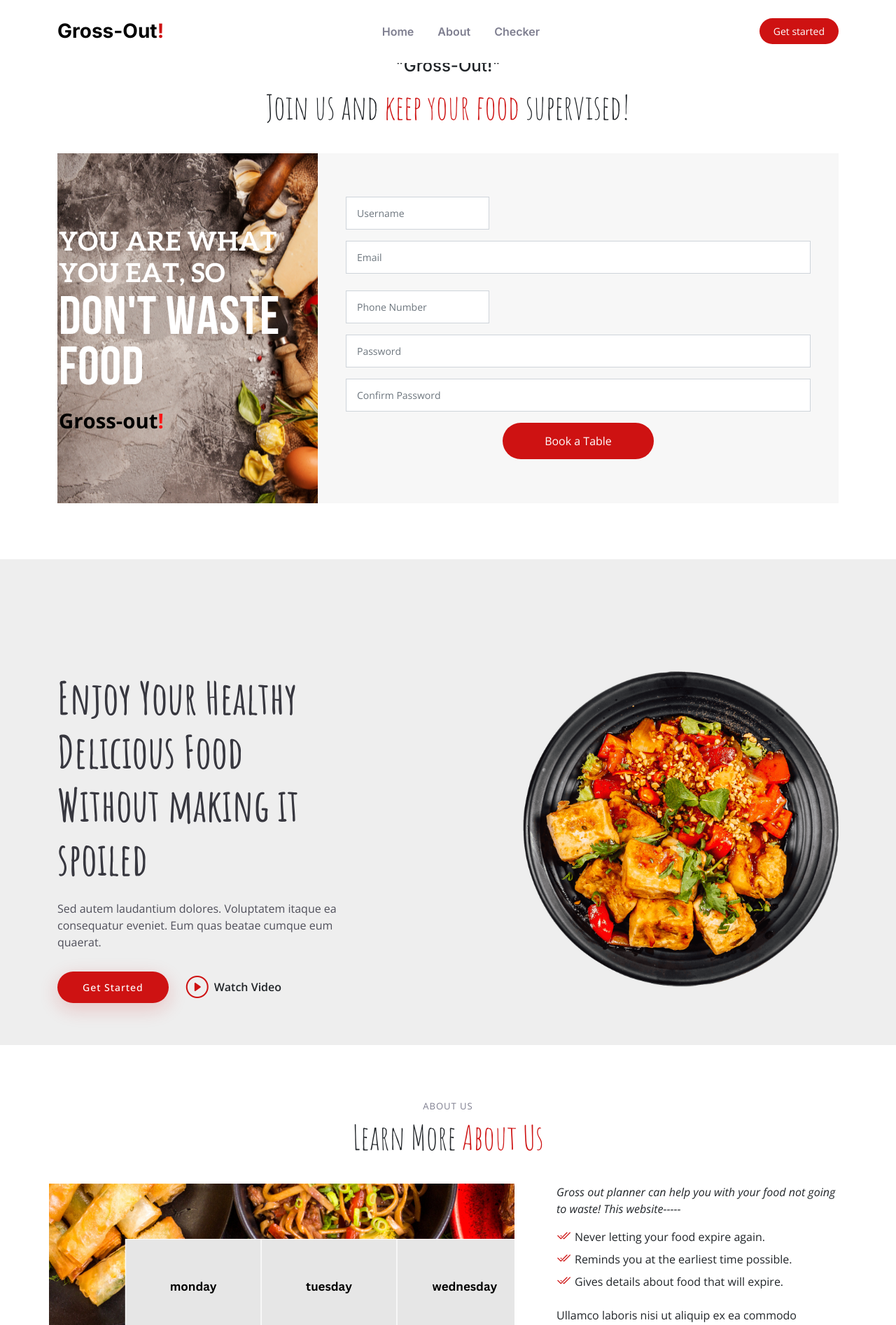
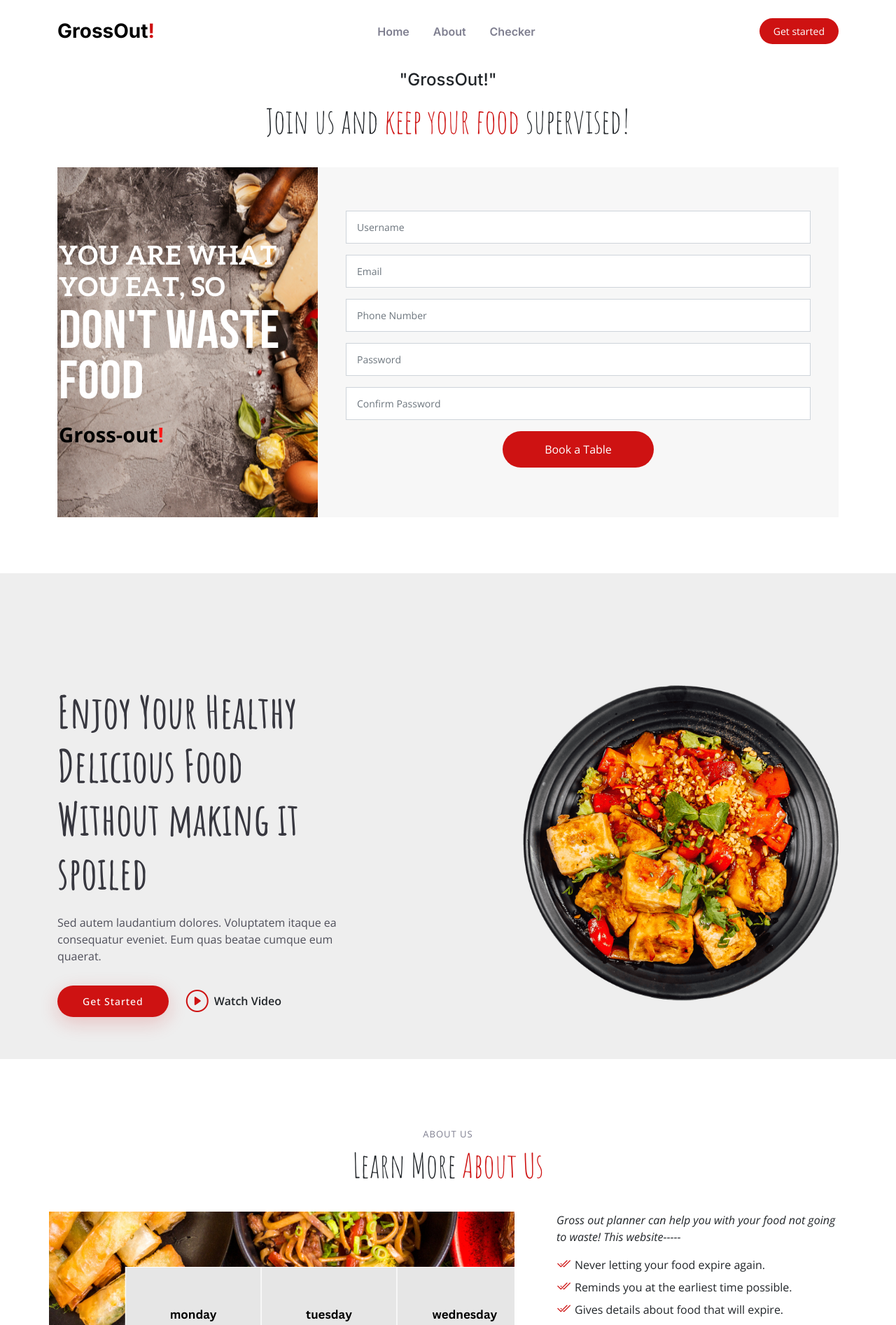
Before and after one commit to wmjdevilla/Project-Code, a PHP site: page / in a window 1280 px wide. Shown: the top 1893 px of the page at 70% size. Run offline with PHP 8.4, Linux system fonts and the light colour scheme; a stand-in replaces the project's code that opens the database connection.

Commit message:
detailscommit

```diff
--- a/assets/css/main.css
+++ b/assets/css/main.css
@@ -1,6 +1,6 @@
 /**
 * Template Name: Yummy - v1.2.1
-* Template URL: https://bootstrapmade.com/yummy-bootstrap-restaurant-website-template/
+* Template UtL: https://bootstrapmade.com/yummy-bootstrap-restaurant-website-template/
 * Author: BootstrapMade.com
 * License: https://bootstrapmade.com/license/
 */
@@ -70,6 +70,7 @@ section {
 .section-header {
   text-align: center;
   padding-bottom: 30px;
+  margin-top: 20px;
 }
 
 .section-header h2 {
--- a/index.html
+++ b/index.html
@@ -5,7 +5,7 @@
   <meta charset="utf-8">
   <meta content="width=device-width, initial-scale=1.0" name="viewport">
 
-  <title>Yummy Bootstrap Template - Index</title>
+  <title>GrossOut!</title>
   <meta content="" name="description">
   <meta content="" name="keywords">
 
@@ -39,7 +39,7 @@
       <a href="index.html" class="logo d-flex align-items-center me-auto me-lg-0">
         <!-- Uncomment the line below if you also wish to use an image logo -->
         <!-- <img src="assets/img/logo.png" alt=""> -->
-        <h1>Gross-Out<span>!</span></h1>
+        <h1>GrossOut<span>!</span></h1>
       </a>
 
       <nav id="navbar" class="navbar">
@@ -61,7 +61,7 @@
   <div class="container" data-aos="fade-up">
 
     <div class="section-header">
-      <h4>"Gross-Out!"</h4>
+      <h4>"GrossOut!" </h4>
       <p>Join us and <span>keep your food</span> supervised!</p>
     </div>
 
@@ -72,7 +72,7 @@
       <div class="col-lg-8 d-flex align-items-center reservation-form-bg">
         <form action="forms/book-a-table.php" method="post" role="form" class="php-email-form" data-aos="fade-up" data-aos-delay="100">
           <div class="row gy-4">
-            <div class="col-lg-4 col-md-6">
+            <div class="form-group mt-3">
               <input type="text" name="name" class="form-control" id="name" placeholder="Username" data-rule="minlen:4" data-msg="Please enter at least 4 chars">
               <div class="validate"></div>
             </div>
@@ -82,7 +82,7 @@
               <div class="validate"></div>
             </div>
 
-            <div class="col-lg-4 col-md-6">
+            <div class="form-group mt-3">
               <input type="text" class="form-control" name="phone" id="phone" placeholder="Phone Number" data-rule="minlen:4" data-msg="Please enter at least 4 chars">
               <div class="validate"></div>
             </div>
@@ -344,7 +344,7 @@
           <div>
             <h4>Opening Hours</h4>
             <p>
-              <strong>Mon-Sat: 11AM</strong> - 23PM<br>
+              <strong>Mon-Sat: 10AM</strong> - 11PM<br>
               Sunday: Closed
             </p>
           </div>
```
